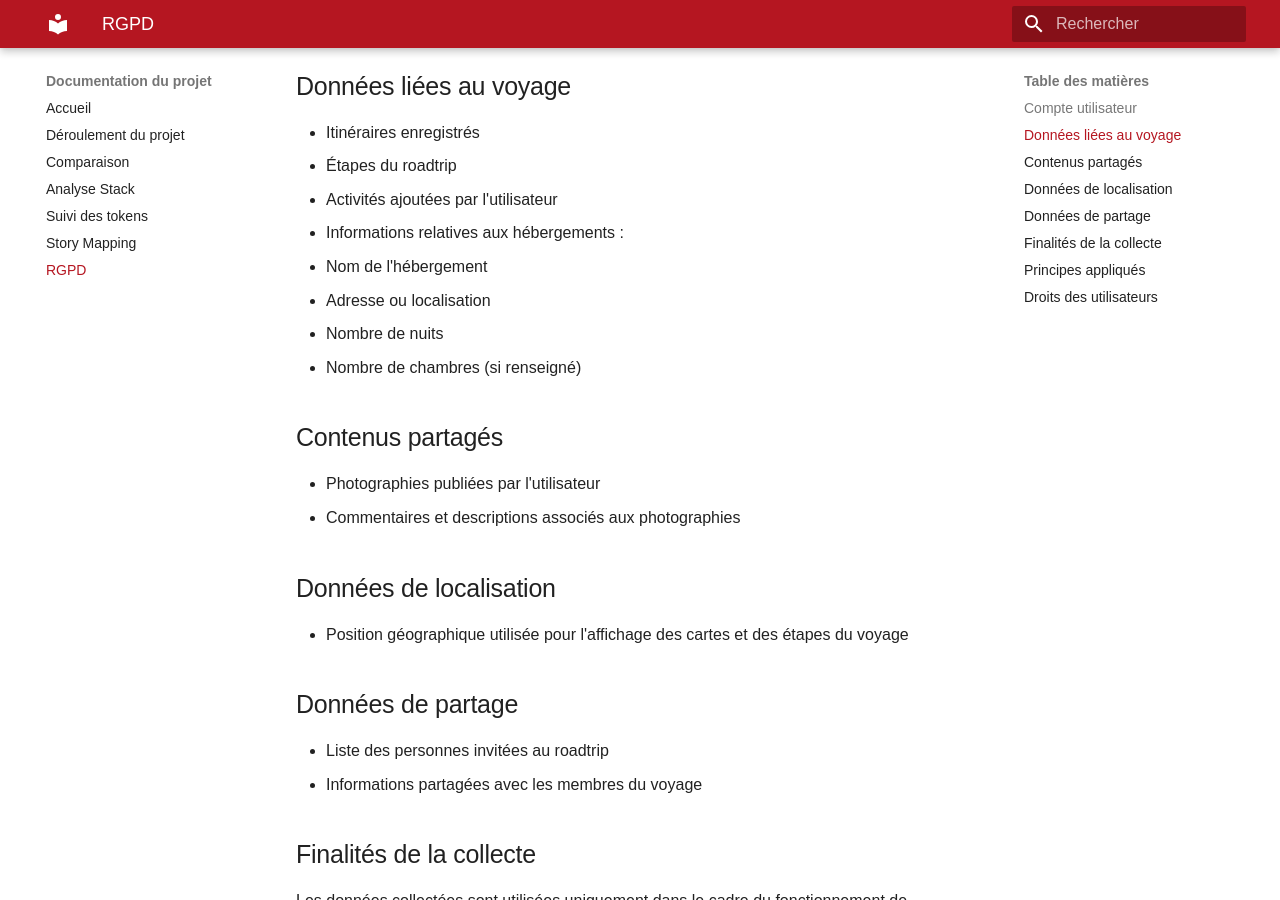
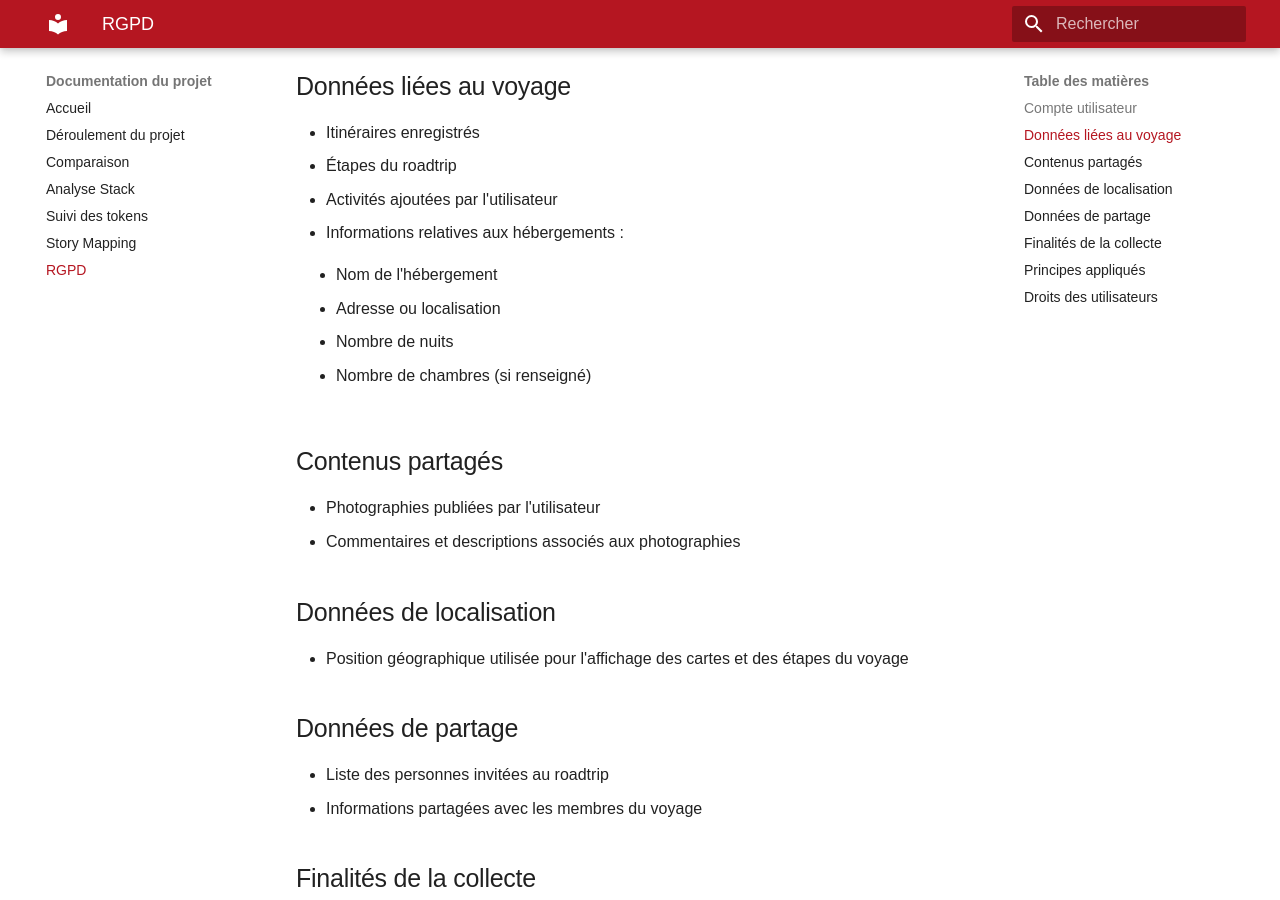
Before and after one commit to Les-Baroudeurs-du-Bit/mkdocs, an MkDocs documentation site: the page built from docs/RGPD.md, in a window 1280 px wide and 900 px high, scrolled down 386 px. Built offline with MkDocs 1.6.1 and Material for MkDocs 9.7.7, drawn with Linux system fonts in a browser that asks for light colours; some web fonts are replaced.

```diff
--- a/docs/RGPD.md
+++ b/docs/RGPD.md
@@ -9,14 +9,18 @@ Dans le cadre de l'utilisation de l'application RoadTrip, les données suivantes
 - Mot de passe (stocké sous forme chiffrée ou hachée)
 
 ## Données liées au voyage
-- Itinéraires enregistrés
-- Étapes du roadtrip
-- Activités ajoutées par l'utilisateur
-- Informations relatives aux hébergements :
-  - Nom de l'hébergement
-  - Adresse ou localisation
-  - Nombre de nuits
-  - Nombre de chambres (si renseigné)
+<ul>
+  <li>Itinéraires enregistrés</li>
+  <li>Étapes du roadtrip</li>
+  <li>Activités ajoutées par l'utilisateur</li>
+  <li>Informations relatives aux hébergements :</li>
+  <ul>
+    <li>Nom de l'hébergement</li>
+    <li>Adresse ou localisation</li>
+    <li>Nombre de nuits</li>
+    <li>Nombre de chambres (si renseigné)</li>
+  </ul>
+</ul>
 
 ## Contenus partagés
 - Photographies publiées par l'utilisateur
```
